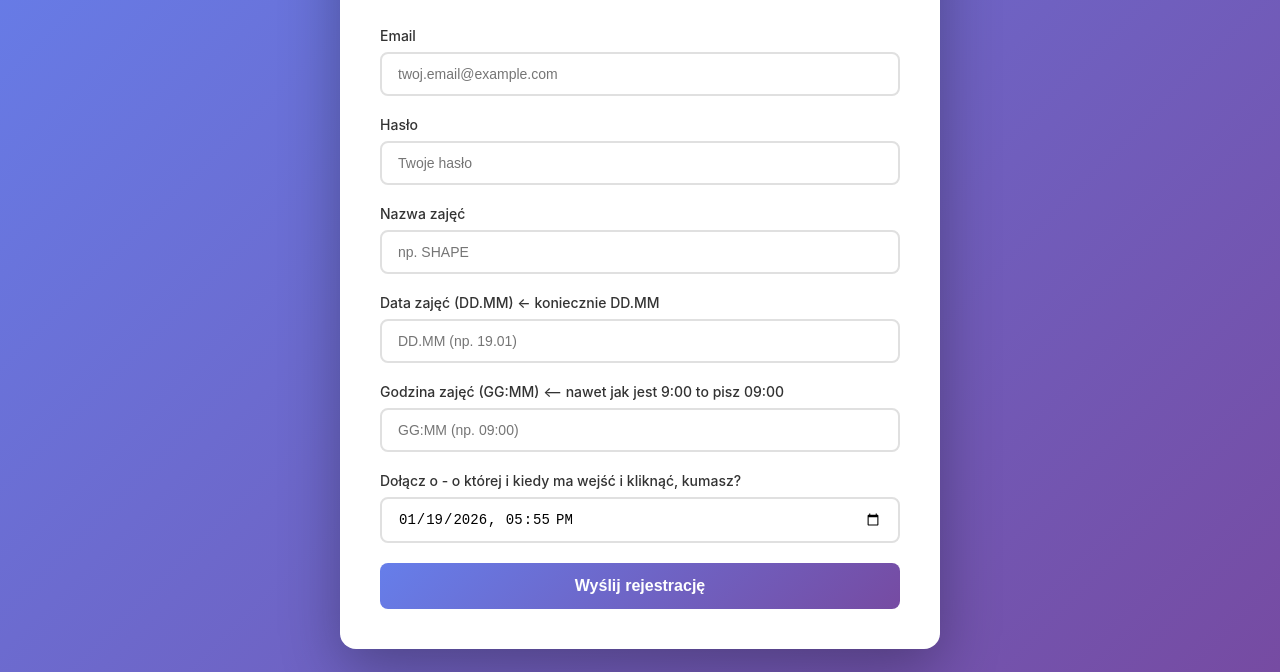
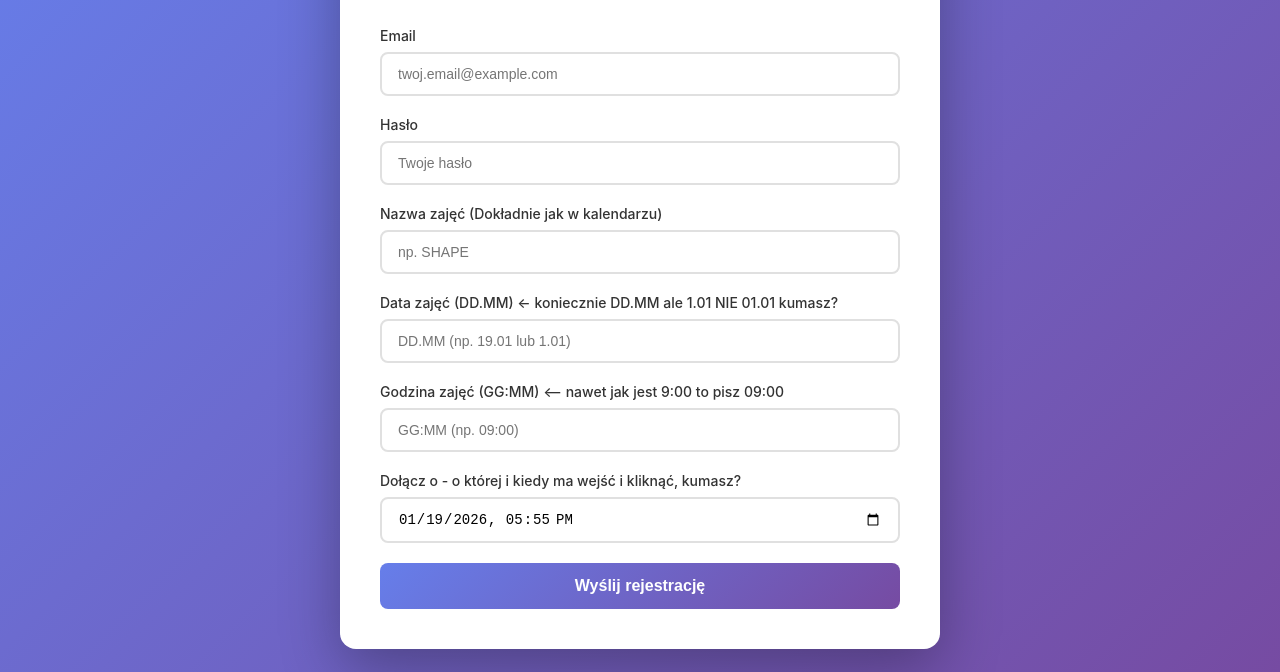
Before and after one commit to DominikMak/class-joiner, a website: page docs/index.html in a window 1280 px wide. Shown: the part 128-800 px from the top of the page. Drawn offline with nearby package versions, Linux system fonts and the light colour scheme.

Commit message:
Update index.html

```diff
--- a/docs/index.html
+++ b/docs/index.html
@@ -162,13 +162,13 @@
             </div>
 
             <div class="form-group">
-                <label for="className">Nazwa zajęć</label>
+                <label for="className">Nazwa zajęć (Dokładnie jak w kalendarzu)</label>
                 <input type="text" id="className" required placeholder="np. SHAPE">
             </div>
 
             <div class="form-group">
-                <label for="classDate">Data zajęć (DD.MM) <- koniecznie DD.MM</label>
-                <input type="text" id="classDate" required placeholder="DD.MM (np. 19.01)">
+                <label for="classDate">Data zajęć (DD.MM) <- koniecznie DD.MM ale 1.01 NIE 01.01 kumasz?</label>
+                <input type="text" id="classDate" required placeholder="DD.MM (np. 19.01 lub 1.01)">
             </div>
 
             <div class="form-group">
```
